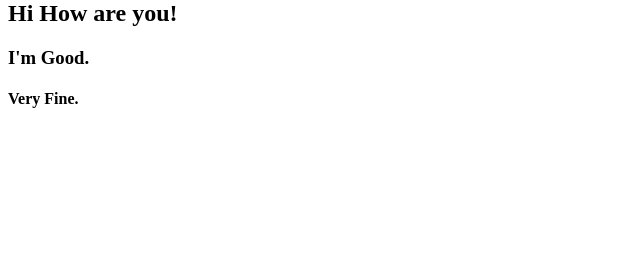
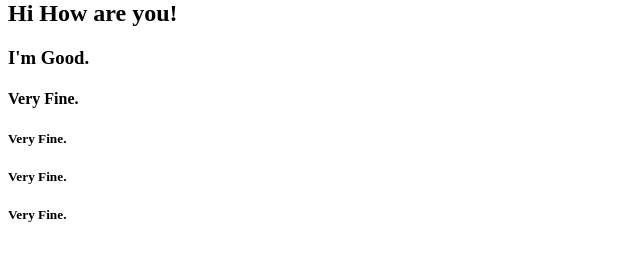
Before and after one commit to HammadMalick12/Desktop, a plain HTML site: page index.html in a window 1280 px wide. Shown: the part 138-398 px from the top of the page, without its empty margins (0-640 px from the left). Drawn offline with Linux system fonts and the light colour scheme.

Commit message:
story 3.1 --user input

```diff
--- a/index.html
+++ b/index.html
@@ -11,5 +11,8 @@
     <h2>Hi How are you!</h2>
     <h3>I'm Good.</h3>
     <h4>Very Fine.</h4>
+    <h5>Very Fine.</h5>
+    <h5>Very Fine.</h5>
+    <h5>Very Fine.</h5>
 </body>
 </html>
```
